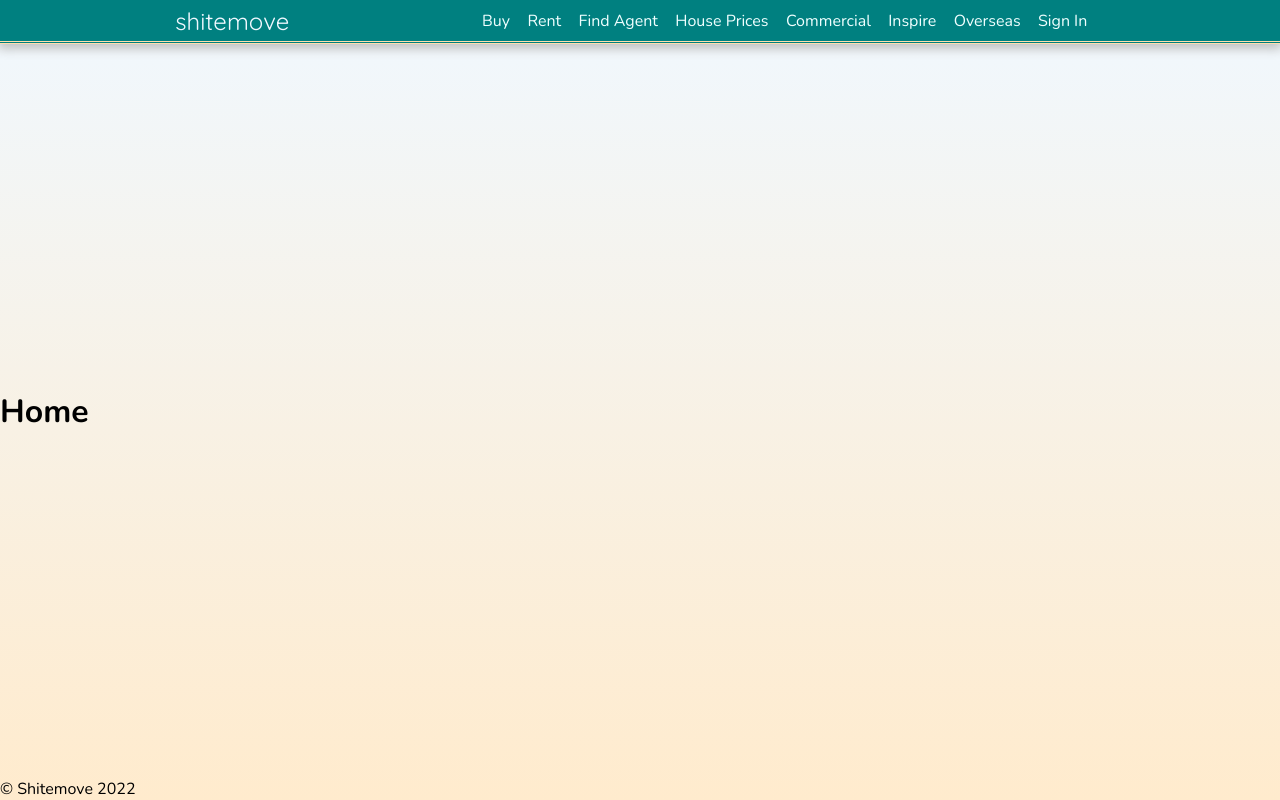
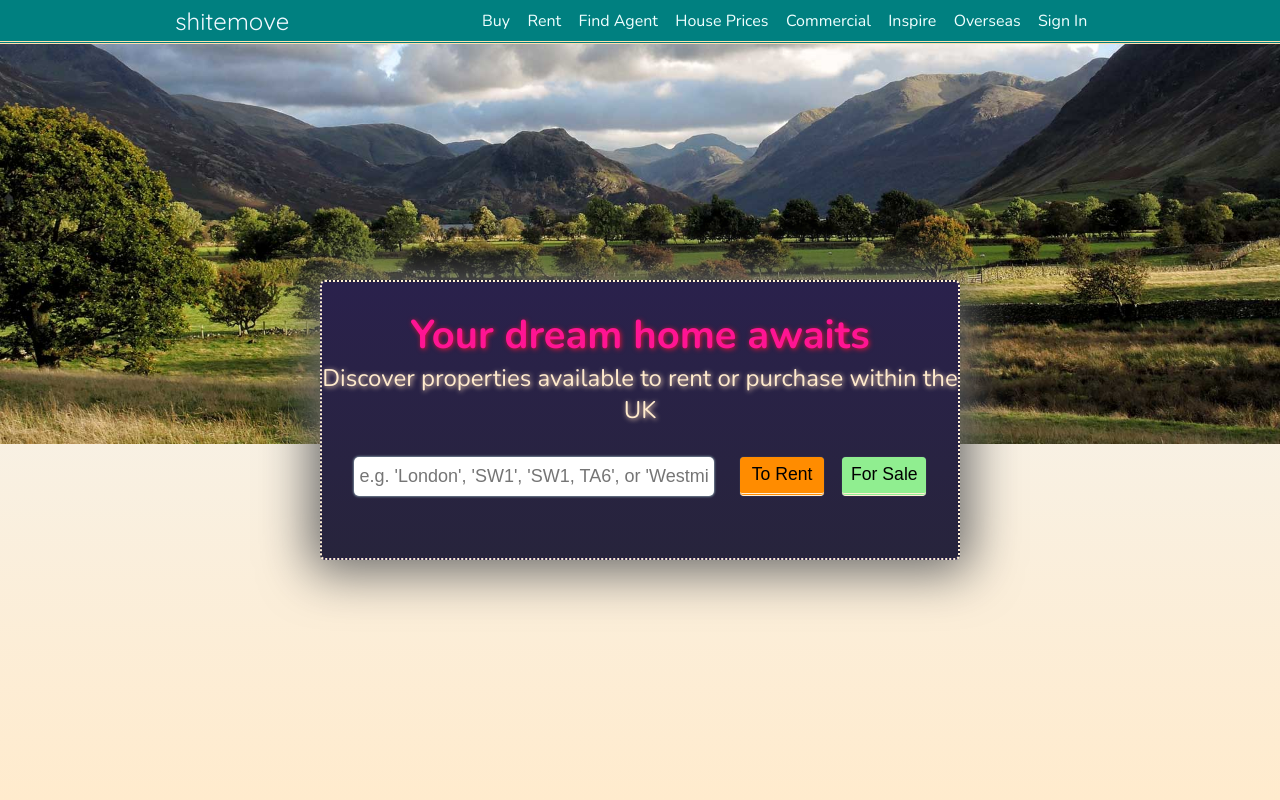
Before and after one commit to Schnarfengargle123/Shitemove, a PHP site: page / in a window 1280 px wide. Run offline with PHP 8.4, Linux system fonts and the light colour scheme; data that the repository does not hold is empty.

Commit message:
Created search modal with styling

```diff
--- a/public/styles/main.css
+++ b/public/styles/main.css
@@ -20,8 +20,8 @@ body {
   height: 100vh;
   display: flex;
   flex-direction: column;
-  justify-content: space-between;
-  align-items: flex-start;
+  justify-content: flex-start;
+  align-items: center;
   font-family: 'Nunito', sans-serif;
 }
 
@@ -80,3 +80,147 @@ nav {
   color: snow;
   text-shadow: 1px 1px 5px blanchedalmond;
 }
+
+.home {
+    width: 100vw;
+    display: flex;
+    flex-direction: column;
+    justify-content: flex-start;
+    align-items: center;
+}
+
+header {
+    background-image: url('../images/header.jpeg');
+    width: 100%;
+    /* height: 25vh; */
+    /* background-position: 0 -16.5rem; */
+    height: 50vh;
+    background-position: 0 -11rem;
+    background-size: cover;
+}
+
+.header-content {
+    display: flex;
+    flex-direction: column;
+    justify-content: flex-start;
+    align-items: center;
+    width: 100vw;
+    height: 100%;
+}
+
+.search-box {
+    /* background-color: rgb(49, 46, 76); */
+    background-image: linear-gradient(to bottom, rgb(42, 33, 76), rgb(39, 36, 60));
+    width: 50%;
+    height: 35%;
+    display: flex;
+    position: absolute;
+    top: 17.5rem;
+    flex-direction: column;
+    justify-content: space-evenly;
+    align-items: center;
+
+    padding: 2% 0;
+    border-radius: 5px;
+    /* border: dotted 2px lime; */
+    border: dotted 2px papayawhip;
+    box-shadow: 0 2px 50px 10px dimgray;
+
+}
+
+.search-box__blurb {
+    /* background-color: white; */
+    text-align: center;
+    display: flex;
+    flex-direction: column;
+    justify-content: space-between;
+    align-items: center;
+    height: 50%;
+}
+
+.search-box div h1 {
+    color: deeppink;
+    font-size: 2.5rem;
+    text-shadow: 1px 1px 5px crimson;
+}
+
+.search-box div p {
+    color: blanchedalmond;
+    font-size: 1.5rem;
+    font-weight: 300;
+    text-shadow: 1px 1px 5px peachpuff;
+}
+
+.search-box__controls {
+    /* background-color: green; */
+    display: flex;
+    flex-direction: row;
+    justify-content: space-between;
+    align-items: center;
+    width: 90%;
+    height: 50%;
+}
+
+.search-box__controls input {
+    width: 63%;
+    height: 35%;
+    font-size: large;
+    padding: 0 1%;
+    border-radius: 5px;
+    border: none;
+    box-shadow: 0 0 2px 1px slategray;
+    outline: none;
+    transition: 200ms;
+}
+
+.search-box__controls input:focus {
+    box-shadow: 0 0 2px 1px papayawhip;
+}
+
+.search-box__controls__buttons {
+    width: 32.5%;
+    height: 35%;
+    display: flex;
+    flex-direction: row;
+    justify-content: space-between;
+    align-items: center;
+    /* background-color: pink; */
+}
+
+.search-box__controls__buttons__button {
+    border-style: none;
+    border-radius: 4px;
+    /* padding: 4%; */
+    width: 45%;
+    height: 100%;
+    font-size: 1.1rem;
+    border-bottom: double 3px papayawhip;
+    box-shadow: 0 0 1px 0px slategray;
+    transition: 200ms;
+}
+
+.search-box__controls__buttons__button:hover {
+    transform: translateY(-5%);
+    box-shadow: 0 1px 4px 1px rgb(127, 117, 156);
+    cursor: pointer;
+}
+
+#rent {
+    background-color: darkorange;
+    transition: 200ms;
+}
+
+#rent:hover {
+    background-color: rgb(255, 155, 33);
+    color: papayawhip;
+}
+
+#sale {
+    background-color: lightgreen;
+    transition: 200ms;
+}
+
+#sale:hover {
+    background-color: rgb(162, 253, 162);
+    color: royalblue;
+}
--- a/views/home.php
+++ b/views/home.php
@@ -1 +1,23 @@
-<h1>Home</h1>
+<div class="home">
+
+    <header>
+        <div class="header-content"></div>
+
+    </header>
+
+    <div class="search-box">
+        <div class="search-box__blurb">
+            <h1>Your dream home awaits</h1>
+            <p>Discover properties available to rent or purchase within the UK</p>
+        </div>
+
+        <div class="search-box__controls">
+            <input type="text" placeholder="e.g. 'London', 'SW1', 'SW1, TA6', or 'Westminster Station'">
+            <div class="search-box__controls__buttons">
+                <button class="search-box__controls__buttons__button" id="rent">To Rent</button>
+                <button class="search-box__controls__buttons__button" id="sale">For Sale</button>
+            </div>
+        </div>
+    </div>
+
+</div>
```
Also changed, not shown: public/images/header.jpeg (added).
